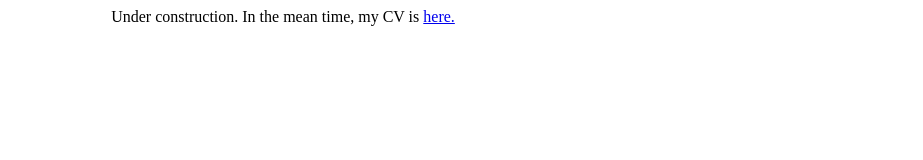
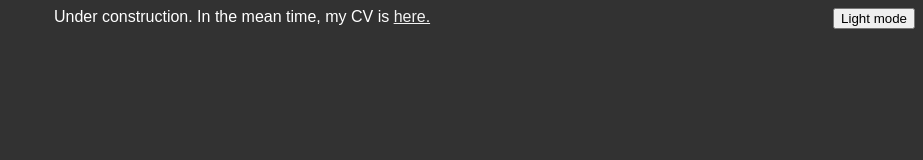
Before and after one commit to LasseKB/LasseKB.github.io, a plain HTML site: page index.html in a window 1280 px wide. Shown: the whole page, without its empty margins (357-1280 px from the left). Drawn offline with Linux system fonts and the light colour scheme.

Commit message:
Added dark mode

```diff
--- /dev/null
+++ b/index.css
@@ -0,0 +1,24 @@
+@import "indexCommon.css";
+
+body {
+	background-color: #323232;
+	font-family: arial;
+	text-align: center;
+	color: white;
+}
+
+a:link {
+  color: #F2F2F2;
+}
+
+a:visited {
+  color: #E2E2E2;
+}
+
+a:hover {
+  color: white;
+}
+
+a:active {
+  color: #FF862F;
+}
--- a/index.html
+++ b/index.html
@@ -1 +1,29 @@
-<center>Under construction. In the mean time, my CV is <a href="https://lassekb.github.io/CV.pdf"> here.</a></center>
+<html>
+	<meta charset="UTF-8" />
+	<head>
+		<link id="styleSheet" rel="stylesheet" type="text/css" href="index.css" />
+		<title>Lasse Korvig Bjerregaard</title>
+	</head>
+		<body>
+			Under construction. In the mean time, my CV is <a href="https://lassekb.github.io/CV.pdf"> here.</a>
+			<button id="themeButton">Light mode</button>
+
+			<script type="text/javascript">
+				const urlParams = new URLSearchParams(window.location.search);
+				const lightTheme = urlParams.get('lightTheme');
+				if (lightTheme)
+				{
+					document.getElementById("styleSheet").setAttribute("href", "indexLight.css");
+				}
+
+				var themeButton = document.getElementById("themeButton");
+				themeButton.innerHTML = lightTheme ? "Dark mode" : "Light mode";
+				themeButton.addEventListener("click", changeTheme);
+
+				function changeTheme() {
+					var curUrl = location.protocol + '//' + location.host + location.pathname;
+					window.location.href = lightTheme ? curUrl : curUrl + "?lightTheme=true";
+				}
+			</script>
+		</body>
+</html>
--- /dev/null
+++ b/indexCommon.css
@@ -0,0 +1,3 @@
+#themeButton {
+	float: right;
+}
--- /dev/null
+++ b/indexLight.css
@@ -0,0 +1,24 @@
+@import "indexCommon.css";
+
+body {
+	background-color: white;
+	font-family: arial;
+	text-align: center;
+	color: #323232;
+}
+
+a:link {
+  color: #323232;
+}
+
+a:visited {
+  color: #4C4C4C;
+}
+
+a:hover {
+  color: black;
+}
+
+a:active {
+  color: #FF862F;
+}
```
